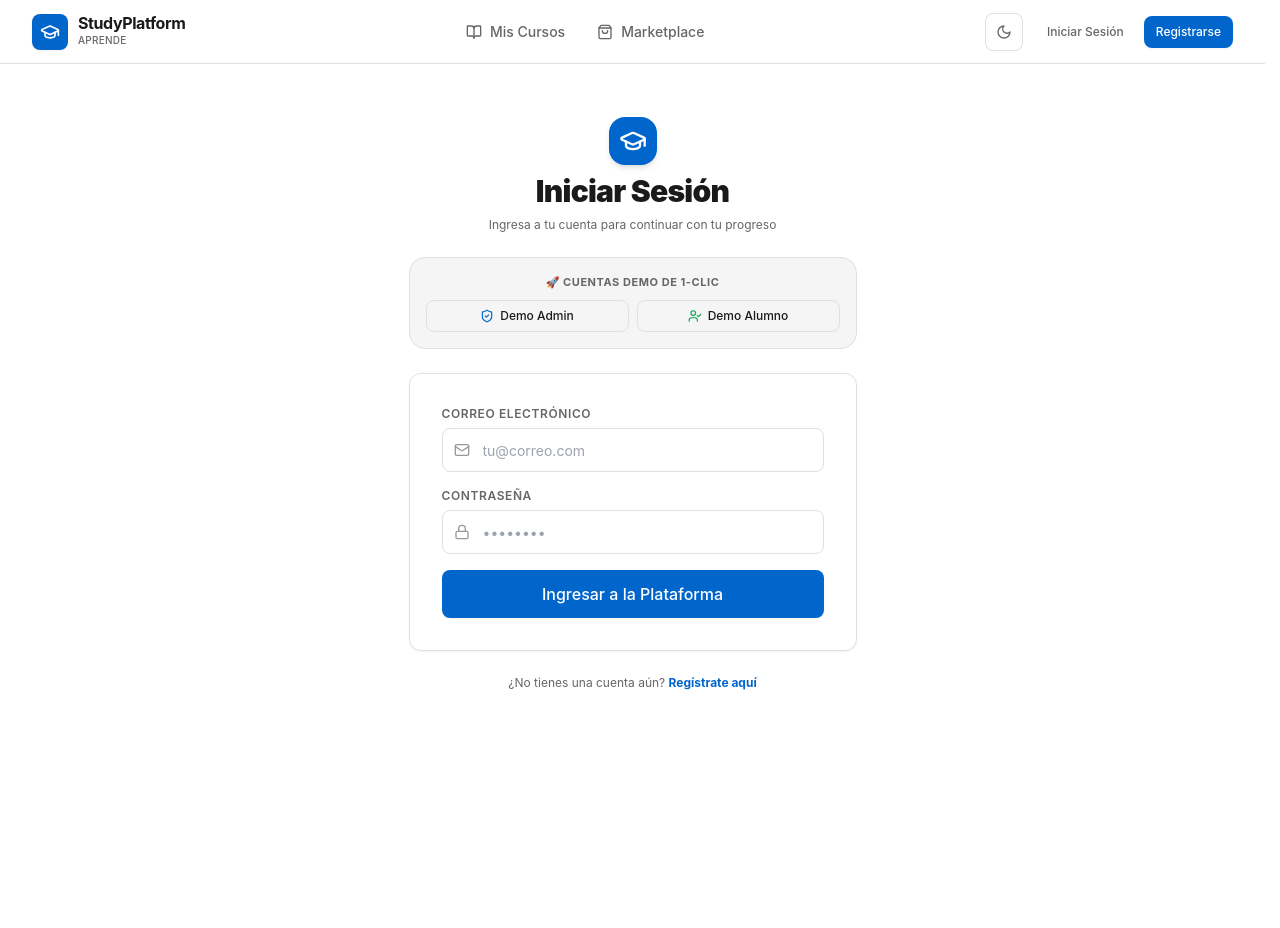
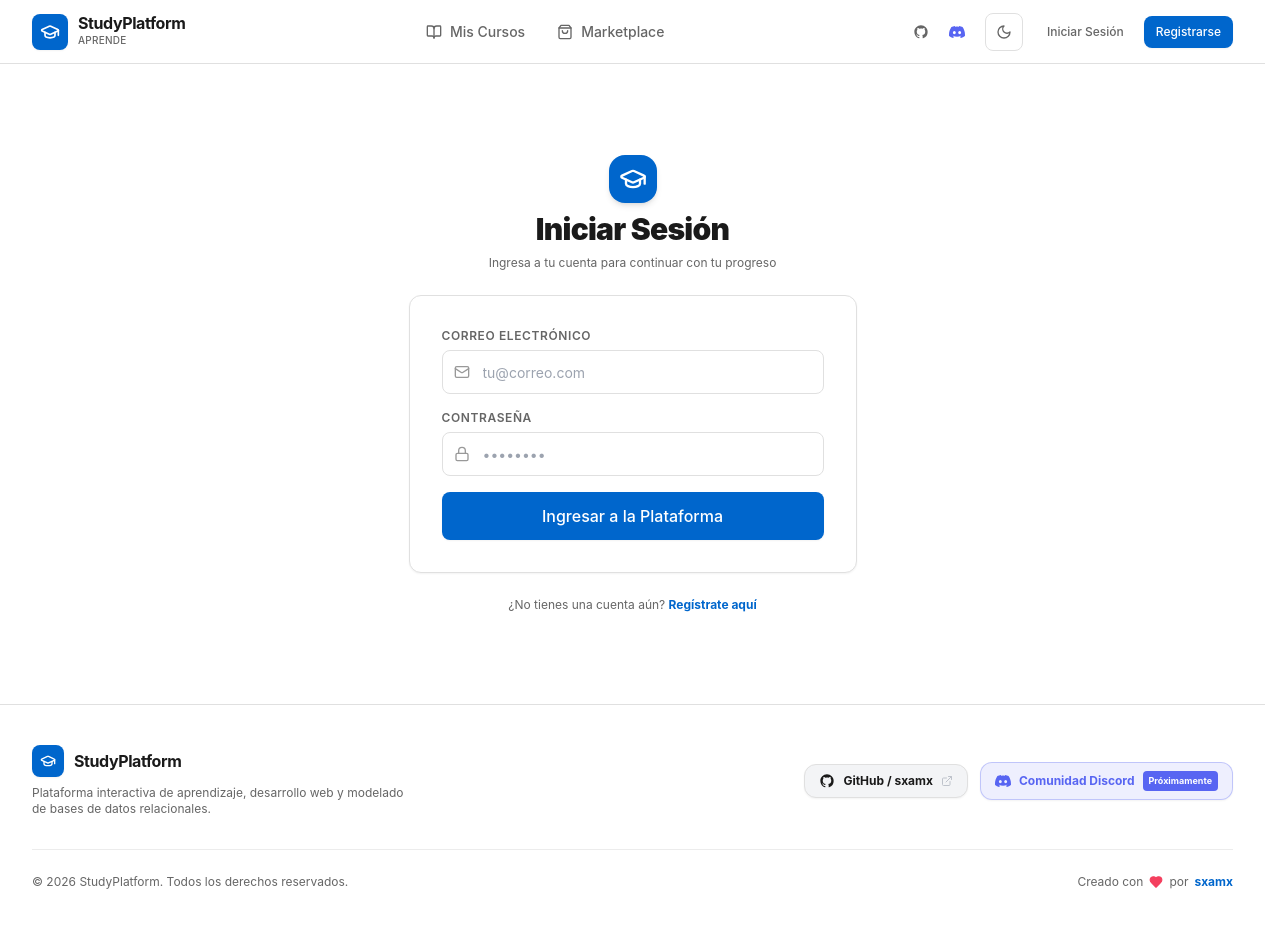
Before and after one commit to sxamx/studyplatform, a React (Vite) app in the folder frontend/: page /login in a window 1280 px wide. Before the commit the page ends 800 px from the top, so only its background shows below. Built offline with nearby package versions, Linux system fonts and the light colour scheme; no server answers.

Commit message:
feat: Production cleanup of demo access pills, add official GitHub (sxamx) & Discord community links in Navbar and universal Footer

```diff
--- a/frontend/src/App.tsx
+++ b/frontend/src/App.tsx
@@ -2,6 +2,7 @@ import React, { useEffect } from 'react';
 import { Routes, Route, Navigate } from 'react-router-dom';
 import { useAuthStore } from './stores/authStore';
 import { Navbar } from './components/shared/Navbar';
+import { Footer } from './components/shared/Footer';
 import { DashboardPage } from './pages/DashboardPage';
 import { CourseDetailPage } from './pages/CourseDetailPage';
 import { LessonPage } from './pages/LessonPage';
@@ -115,6 +116,7 @@ export const App: React.FC = () => {
         </Routes>
         </ErrorBoundary>
       </main>
+      <Footer />
     </div>
   );
 };
--- /dev/null
+++ b/frontend/src/components/shared/Footer.tsx
@@ -0,0 +1,78 @@
+import React from 'react';
+import { Link } from 'react-router-dom';
+import { GraduationCap, Heart, ExternalLink } from 'lucide-react';
+import { GithubIcon, DiscordIcon } from './SocialIcons';
+
+export const Footer: React.FC = () => {
+  return (
+    <footer className="mt-auto border-t border-[#E0E0E0] dark:border-[#2D2D2D] bg-white dark:bg-[#0F0F0F] text-[#1A1A1A] dark:text-white transition-colors">
+      <div className="max-w-7xl mx-auto px-4 sm:px-6 lg:px-8 py-10">
+        <div className="flex flex-col md:flex-row items-center justify-between gap-6">
+          {/* Logo & Description */}
+          <div className="flex flex-col items-center md:items-start text-center md:text-left space-y-2">
+            <Link to="/" className="flex items-center gap-2.5 group">
+              <div className="w-8 h-8 rounded-lg bg-[#0066CC] dark:bg-[#4D94FF] text-white flex items-center justify-center font-black text-lg shadow-sm group-hover:scale-105 transition-transform">
+                <GraduationCap className="w-4 h-4" />
+              </div>
+              <span className="font-bold text-base tracking-tight text-[#1A1A1A] dark:text-white">
+                StudyPlatform
+              </span>
+            </Link>
+            <p className="text-xs text-[#666666] dark:text-[#808080] max-w-sm">
+              Plataforma interactiva de aprendizaje, desarrollo web y modelado de bases de datos relacionales.
+            </p>
+          </div>
+
+          {/* Social Links & Community */}
+          <div className="flex flex-wrap items-center justify-center gap-3">
+            {/* GitHub Link */}
+            <a
+              href="https://github.com/sxamx"
+              target="_blank"
+              rel="noopener noreferrer"
+              className="inline-flex items-center gap-2 px-3.5 py-2 rounded-xl bg-gray-100 hover:bg-gray-200 dark:bg-[#1A1A1A] dark:hover:bg-[#252525] border border-[#E0E0E0] dark:border-[#2D2D2D] text-xs font-bold text-[#1A1A1A] dark:text-white transition-all shadow-sm group"
+            >
+              <GithubIcon className="w-4 h-4 text-[#1A1A1A] dark:text-white group-hover:scale-110 transition-transform" />
+              <span>GitHub / sxamx</span>
+              <ExternalLink className="w-3 h-3 text-gray-400 opacity-60" />
+            </a>
+
+            {/* Discord Link */}
+            <a
+              href="#discord"
+              onClick={(e) => {
+                e.preventDefault();
+                alert('¡Comunidad de Discord de StudyPlatform en preparación! El enlace oficial estará disponible muy pronto.');
+              }}
+              className="inline-flex items-center gap-2 px-3.5 py-2 rounded-xl bg-[#5865F2]/10 hover:bg-[#5865F2]/20 dark:bg-[#5865F2]/15 dark:hover:bg-[#5865F2]/25 border border-[#5865F2]/30 text-xs font-bold text-[#5865F2] transition-all shadow-sm group"
+            >
+              <DiscordIcon className="w-4 h-4 text-[#5865F2] group-hover:scale-110 transition-transform" />
+              <span>Comunidad Discord</span>
+              <span className="px-1.5 py-0.5 rounded text-[9px] font-bold bg-[#5865F2] text-white">
+                Próximamente
+              </span>
+            </a>
+          </div>
+        </div>
+
+        {/* Bottom copyright line */}
+        <div className="mt-8 pt-6 border-t border-[#E0E0E0]/60 dark:border-[#2D2D2D]/60 flex flex-col sm:flex-row items-center justify-between gap-3 text-xs text-[#666666] dark:text-[#808080]">
+          <p>© {new Date().getFullYear()} StudyPlatform. Todos los derechos reservados.</p>
+          <p className="flex items-center gap-1.5">
+            <span>Creado con</span>
+            <Heart className="w-3.5 h-3.5 text-rose-500 fill-rose-500" />
+            <span>por</span>
+            <a
+              href="https://github.com/sxamx"
+              target="_blank"
+              rel="noopener noreferrer"
+              className="font-bold text-[#0066CC] dark:text-[#4D94FF] hover:underline"
+            >
+              sxamx
+            </a>
+          </p>
+        </div>
+      </div>
+    </footer>
+  );
+};
--- a/frontend/src/components/shared/Navbar.tsx
+++ b/frontend/src/components/shared/Navbar.tsx
@@ -4,6 +4,7 @@ import { GraduationCap, ShieldCheck, LogOut, BookOpen, User, ShoppingBag } from
 import { useAuthStore } from '../../stores/authStore';
 import { ThemeToggle } from './ThemeToggle';
 import { Button } from './Button';
+import { GithubIcon, DiscordIcon } from './SocialIcons';
 
 export const Navbar: React.FC = () => {
   const { user, logout } = useAuthStore();
@@ -77,7 +78,31 @@ export const Navbar: React.FC = () => {
         </nav>
 
         {/* Right Actions */}
-        <div className="flex items-center gap-3">
+        <div className="flex items-center gap-2 sm:gap-3">
+          {/* Social Links */}
+          <div className="flex items-center gap-1">
+            <a
+              href="https://github.com/sxamx"
+              target="_blank"
+              rel="noopener noreferrer"
+              title="GitHub de sxamx"
+              className="p-2 rounded-lg text-[#666666] hover:text-[#1A1A1A] dark:text-[#B0B0B0] dark:hover:text-white hover:bg-[#F5F5F5] dark:hover:bg-[#242424] transition-colors"
+            >
+              <GithubIcon className="w-4 h-4" />
+            </a>
+            <a
+              href="#discord"
+              onClick={(e) => {
+                e.preventDefault();
+                alert('¡Comunidad de Discord de StudyPlatform en preparación! El enlace oficial estará disponible muy pronto.');
+              }}
+              title="Comunidad en Discord (Próximamente)"
+              className="p-2 rounded-lg text-[#5865F2] hover:bg-[#5865F2]/10 transition-colors"
+            >
+              <DiscordIcon className="w-4 h-4" />
+            </a>
+          </div>
+
           <ThemeToggle />
 
           {user ? (
--- /dev/null
+++ b/frontend/src/components/shared/SocialIcons.tsx
@@ -0,0 +1,27 @@
+import React from 'react';
+
+export const DiscordIcon: React.FC<{ className?: string }> = ({ className = 'w-4 h-4' }) => (
+  <svg
+    viewBox="0 0 24 24"
+    fill="currentColor"
+    className={className}
+    aria-hidden="true"
+  >
+    <path d="M20.317 4.37a19.791 19.791 0 0 0-4.885-1.515.074.074 0 0 0-.079.037c-.21.375-.444.864-.608 1.25a18.27 18.27 0 0 0-5.487 0 12.64 12.64 0 0 0-.617-1.25.077.077 0 0 0-.079-.037A19.736 19.736 0 0 0 3.677 4.37a.07.07 0 0 0-.032.027C.533 9.046-.32 13.58.099 18.057a.082.082 0 0 0 .031.057 19.9 19.9 0 0 0 5.993 3.03.078.078 0 0 0 .084-.028 14.09 14.09 0 0 0 1.226-1.994.076.076 0 0 0-.041-.106 13.107 13.107 0 0 1-1.872-.892.077.077 0 0 1-.008-.128 10.2 10.2 0 0 0 .372-.292.074.074 0 0 1 .077-.01c3.929 1.793 8.18 1.793 12.061 0a.074.074 0 0 1 .078.01c.12.098.246.198.373.292a.077.077 0 0 1-.006.127 12.299 12.299 0 0 1-1.873.893.077.077 0 0 0-.041.107c.36.698.772 1.362 1.225 1.993a.076.076 0 0 0 .084.028 19.839 19.839 0 0 0 6.002-3.03.077.077 0 0 0 .032-.054c.5-5.177-.838-9.674-3.549-13.66a.061.061 0 0 0-.031-.028zM8.02 15.33c-1.183 0-2.157-1.085-2.157-2.419 0-1.333.956-2.419 2.157-2.419 1.21 0 2.176 1.096 2.157 2.42 0 1.333-.956 2.418-2.157 2.418zm7.975 0c-1.183 0-2.157-1.085-2.157-2.419 0-1.333.955-2.419 2.157-2.419 1.21 0 2.176 1.096 2.157 2.42 0 1.333-.946 2.418-2.157 2.418z" />
+  </svg>
+);
+
+export const GithubIcon: React.FC<{ className?: string }> = ({ className = 'w-4 h-4' }) => (
+  <svg
+    viewBox="0 0 24 24"
+    fill="currentColor"
+    className={className}
+    aria-hidden="true"
+  >
+    <path
+      fillRule="evenodd"
+      clipRule="evenodd"
+      d="M12 2C6.477 2 2 6.484 2 12.017c0 4.425 2.865 8.18 6.839 9.504.5.092.682-.217.682-.483 0-.237-.008-.868-.013-1.703-2.782.605-3.369-1.343-3.369-1.343-.454-1.158-1.11-1.466-1.11-1.466-.908-.62.069-.608.069-.608 1.003.07 1.53 1.032 1.53 1.032.892 1.53 2.341 1.088 2.91.832.092-.647.35-1.088.636-1.338-2.22-.253-4.555-1.113-4.555-4.951 0-1.093.39-1.988 1.029-2.688-.103-.253-.446-1.272.098-2.65 0 0 .84-.27 2.75 1.026A9.564 9.564 0 0112 6.844c.85.004 1.705.115 2.504.337 1.909-1.296 2.747-1.027 2.747-1.027.546 1.379.202 2.398.1 2.651.64.7 1.028 1.595 1.028 2.688 0 3.848-2.339 4.695-4.566 4.943.359.309.678.92.678 1.855 0 1.338-.012 2.419-.012 2.747 0 .268.18.58.688.482A10.019 10.019 0 0022 12.017C22 6.484 17.522 2 12 2z"
+    />
+  </svg>
+);
--- a/frontend/src/pages/LoginPage.tsx
+++ b/frontend/src/pages/LoginPage.tsx
@@ -1,6 +1,6 @@
 import React, { useState } from 'react';
 import { useNavigate, Link } from 'react-router-dom';
-import { GraduationCap, Mail, Lock, ShieldCheck, UserCheck } from 'lucide-react';
+import { GraduationCap, Mail, Lock } from 'lucide-react';
 import { useAuthStore } from '../stores/authStore';
 import { Input } from '../components/shared/Input';
 import { Button } from '../components/shared/Button';
@@ -34,23 +34,8 @@ export const LoginPage: React.FC = () => {
     }
   };
 
-  const handleQuickLogin = async (demoEmail: string, demoPass: string) => {
-    setEmail(demoEmail);
-    setPassword(demoPass);
-    setIsLoading(true);
-    setError('');
-    try {
-      await login(demoEmail, demoPass);
-      navigate('/');
-    } catch (err: any) {
-      setError(err.message || 'Error en inicio rápido');
-    } finally {
-      setIsLoading(false);
-    }
-  };
-
   return (
-    <div className="min-h-[85vh] flex items-center justify-center px-4 py-12">
+    <div className="min-h-[80vh] flex items-center justify-center px-4 py-12">
       <div className="w-full max-w-md space-y-6">
         {/* Header */}
         <div className="text-center space-y-2">
@@ -63,33 +48,6 @@ export const LoginPage: React.FC = () => {
           <p className="text-xs text-[#666666] dark:text-[#B0B0B0]">
             Ingresa a tu cuenta para continuar con tu progreso
           </p>
-        </div>
-
-        {/* Demo Fast Access Pills */}
-        <div className="p-4 rounded-2xl bg-[#F5F5F5] dark:bg-[#1A1A1A] border border-[#E0E0E0] dark:border-[#2D2D2D] space-y-2.5">
-          <span className="text-[11px] font-bold uppercase tracking-wider text-[#666666] dark:text-[#808080] block text-center">
-            🚀 Cuentas Demo de 1-Clic
-          </span>
-          <div className="grid grid-cols-2 gap-2">
-            <Button
-              variant="secondary"
-              size="sm"
-              type="button"
-              onClick={() => handleQuickLogin('admin@studyplatform.com', 'Admin123456!')}
-              leftIcon={<ShieldCheck className="w-3.5 h-3.5 text-[#0066CC] dark:text-[#4D94FF]" />}
-            >
-              Demo Admin
-            </Button>
-            <Button
-              variant="secondary"
-              size="sm"
-              type="button"
-              onClick={() => handleQuickLogin('estudiante@studyplatform.com', 'Student123456!')}
-              leftIcon={<UserCheck className="w-3.5 h-3.5 text-[#10A950]" />}
-            >
-              Demo Alumno
-            </Button>
-          </div>
         </div>
 
         {/* Form Card */}
```
